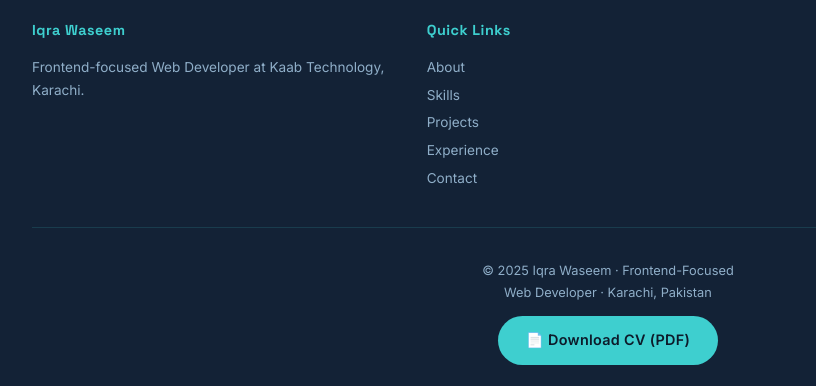
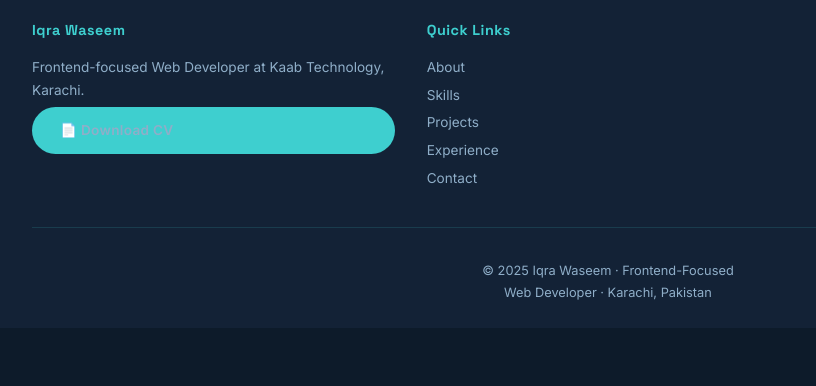
Before and after one commit to Iqra299/my-portfolio, a plain HTML site: page index.html in a window 1280 px wide. Shown: the part 5882-6268 px from the top of the page, 32-848 px from the left. After the commit the page ends 6210 px from the top, so only its background shows below. Drawn offline with Linux system fonts and the light colour scheme.

Commit message:
index.html

```diff
--- a/index.html
+++ b/index.html
@@ -922,6 +922,7 @@
     <div class="footer-col">
       <h4>Iqra Waseem</h4>
       <p>Frontend-focused Web Developer at Kaab Technology, Karachi.</p>
+       <a href="Resume_.pdf" download class="footer-download-btn">📄 Download CV</a>
     </div>
     <div class="footer-col">
       <h4>Quick Links</h4>
@@ -948,7 +949,6 @@
   </div>
   <div class="footer-bottom">
     <span>&copy; 2025 Iqra Waseem · Frontend-Focused <br> Web Developer · Karachi, Pakistan</span>
-    <a href="Resume_.pdf" download class="footer-download-btn">📄 Download CV (PDF)</a>
   </div>
 </footer>
 
```
